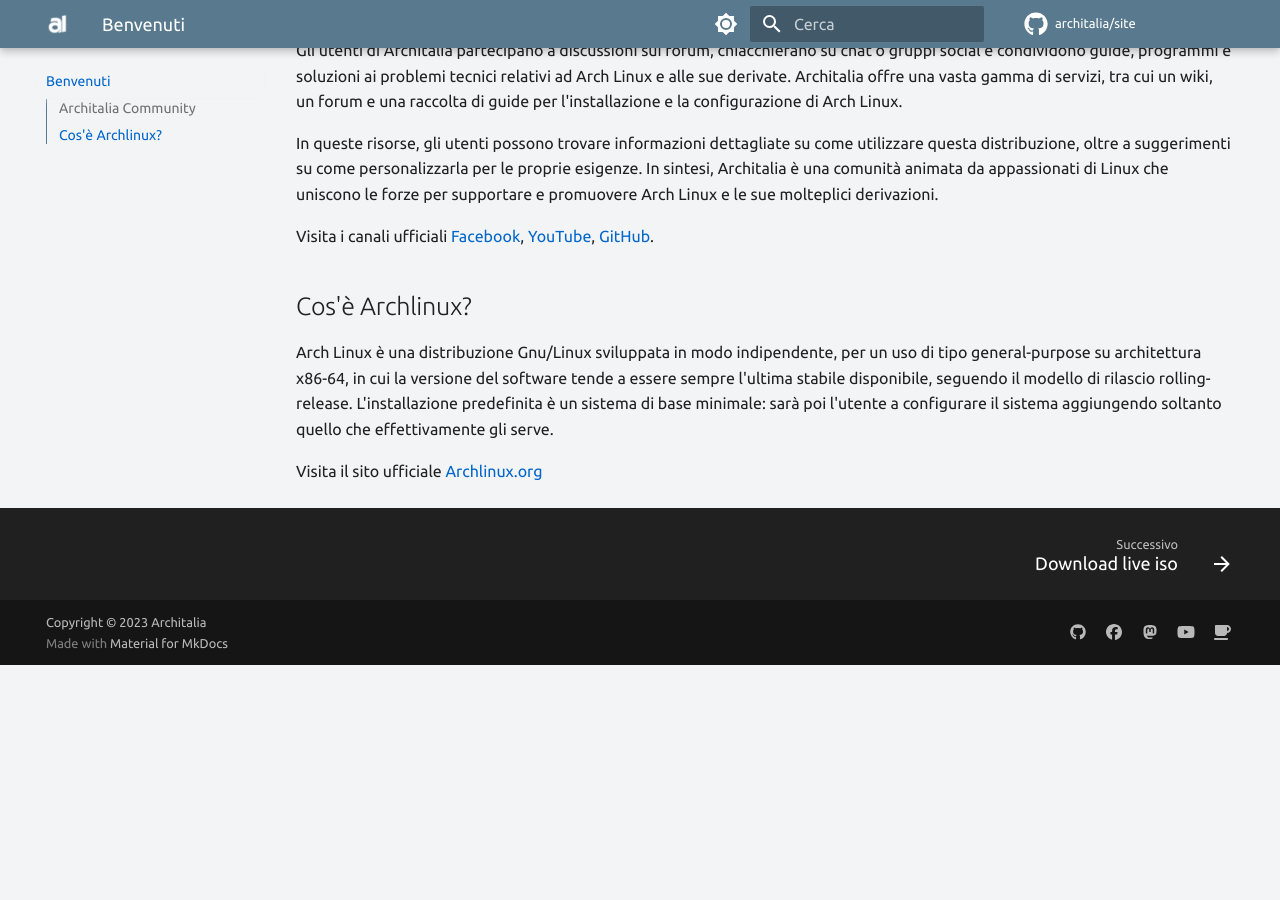
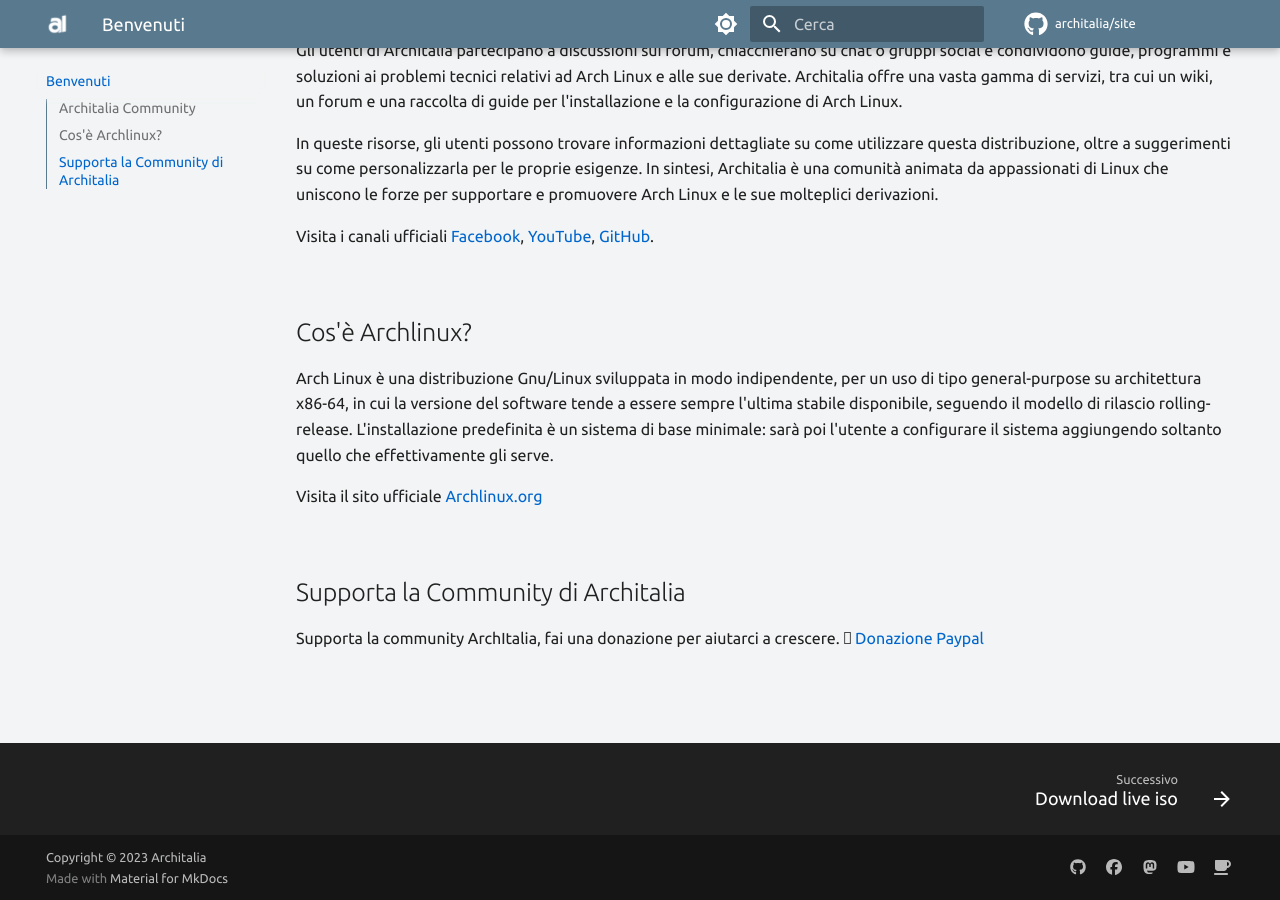
Before and after one commit to ArchItalia/site, an MkDocs documentation site: the page built from docs/index.md, in a window 1280 px wide and 900 px high, scrolled down 637 px. Built offline with MkDocs 1.6.1 and Material for MkDocs 9.7.7, drawn with Linux system fonts in a browser that asks for light colours; comment, search, counter and statistics services are not loaded; the version menu is left out; before the commit the page ends 1302 px from its top, so only the background shows below that.

Commit message:
Update index.md

```diff
--- a/docs/index.md
+++ b/docs/index.md
@@ -14,7 +14,7 @@
 In queste risorse, gli utenti possono trovare informazioni dettagliate su come utilizzare questa distribuzione, oltre a suggerimenti su come personalizzarla per le proprie esigenze. In sintesi, Architalia è una comunità animata da appassionati di Linux che uniscono le forze per supportare e promuovere Arch Linux e le sue molteplici derivazioni.
 
 Visita i canali ufficiali [Facebook](https://www.facebook.com/groups/architalia), [YouTube](https://www.youtube.com/@ArchItalia), [GitHub](https://github.com/ArchItalia).
-
+<br><br>
 
 ## Cos'è Archlinux?
 
@@ -22,3 +22,11 @@
 Arch Linux è una distribuzione Gnu/Linux sviluppata in modo indipendente, per un uso di tipo general-purpose su architettura x86-64, in cui la versione del software tende a essere sempre l'ultima stabile disponibile, seguendo il modello di rilascio rolling-release. L'installazione predefinita è un sistema di base minimale: sarà poi l'utente a configurare il sistema aggiungendo soltanto quello che effettivamente gli serve.
 
 Visita il sito ufficiale [Archlinux.org](https://archlinux.org)
+<br><br>
+
+## Supporta la Community di Architalia
+
+Supporta la community ArchItalia, fai una donazione per aiutarci a crescere.
+ [Donazione Paypal](https://www.paypal.com/donate/?hosted_button_id=3C4YAF9NXMEWL)
+
+<br><br>
```
